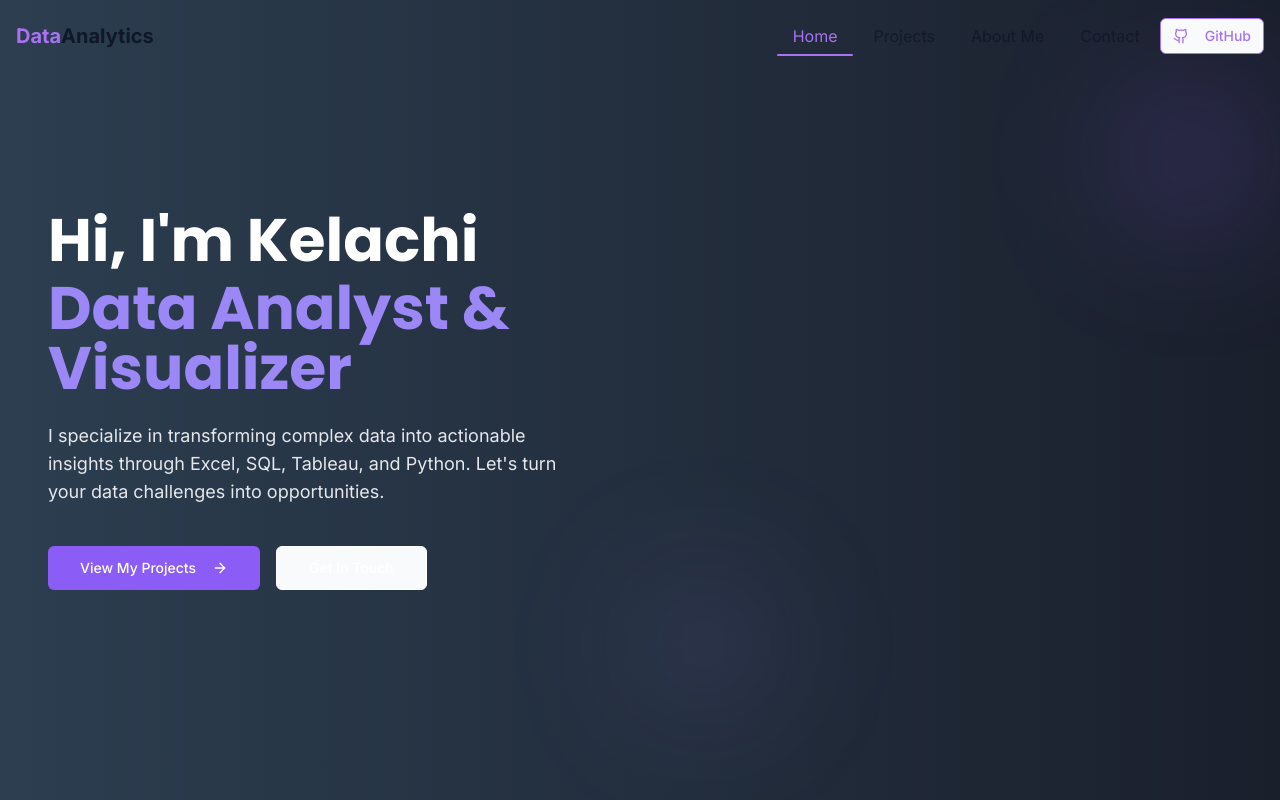
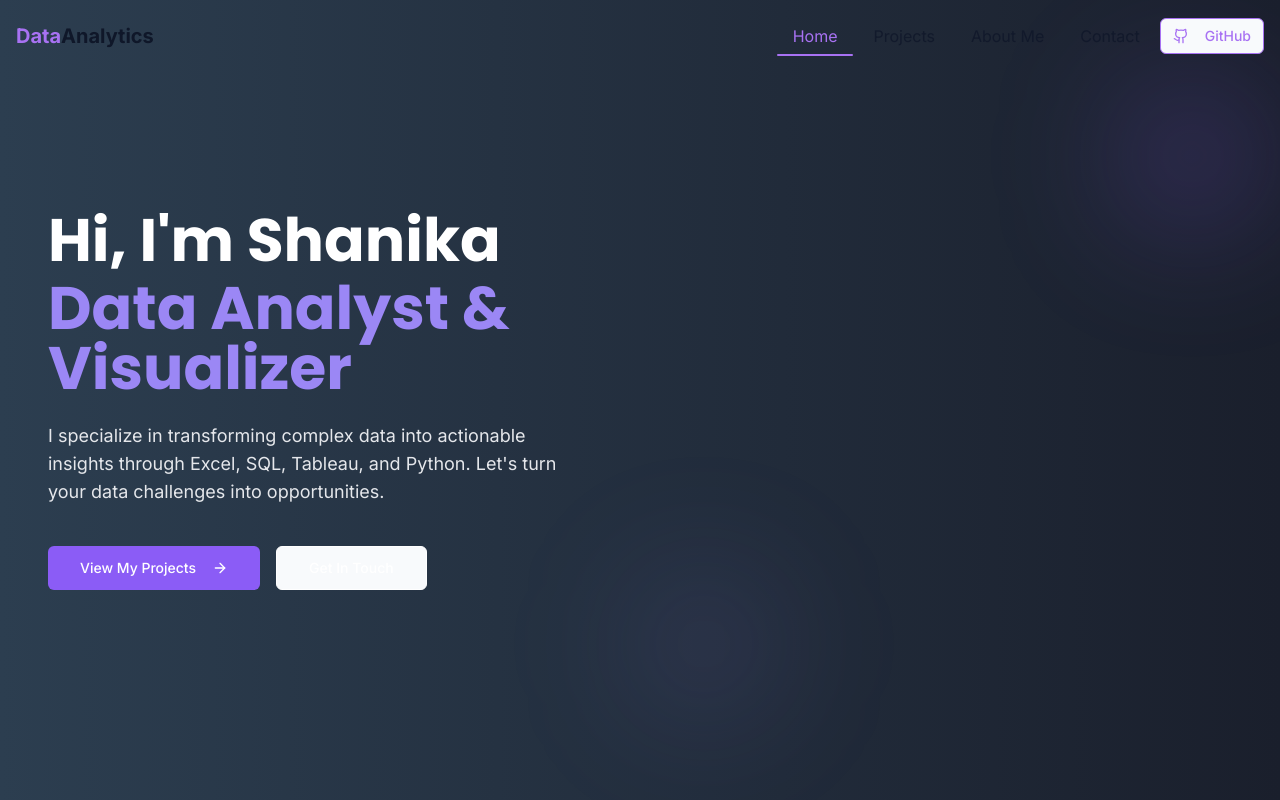
Before and after one commit to PeterNdiforchu/interactive-analytics-universe, a React (Vite) app: page / in a window 1280 px wide. Shown: the top 800 px of the page. Built offline with nearby package versions, Linux system fonts and the light colour scheme.

Commit message:
Update Hero.tsx page

```diff
--- a/src/components/Hero.tsx
+++ b/src/components/Hero.tsx
@@ -9,7 +9,7 @@ const Hero = () => {
       <div className="container mx-auto grid md:grid-cols-2 gap-12 items-center">
         <div className="space-y-6 animate-fade-in">
           <h1 className="text-4xl md:text-5xl lg:text-6xl font-bold">
-            Hi, I'm Kelachi
+            Hi, I'm Shanika
             <span className="block text-portfolio-accent mt-2">Data Analyst & Visualizer</span>
           </h1>
           <p className="text-lg text-gray-200 max-w-lg">
```
